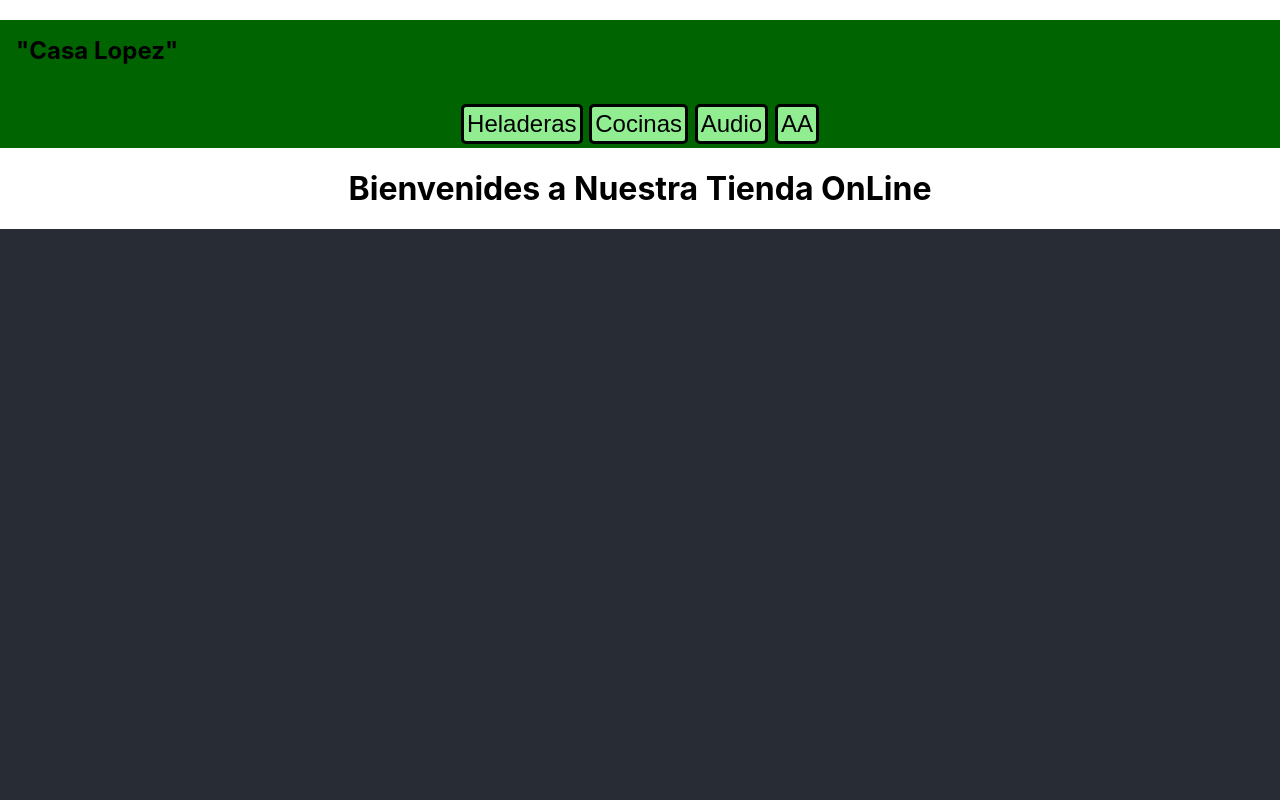
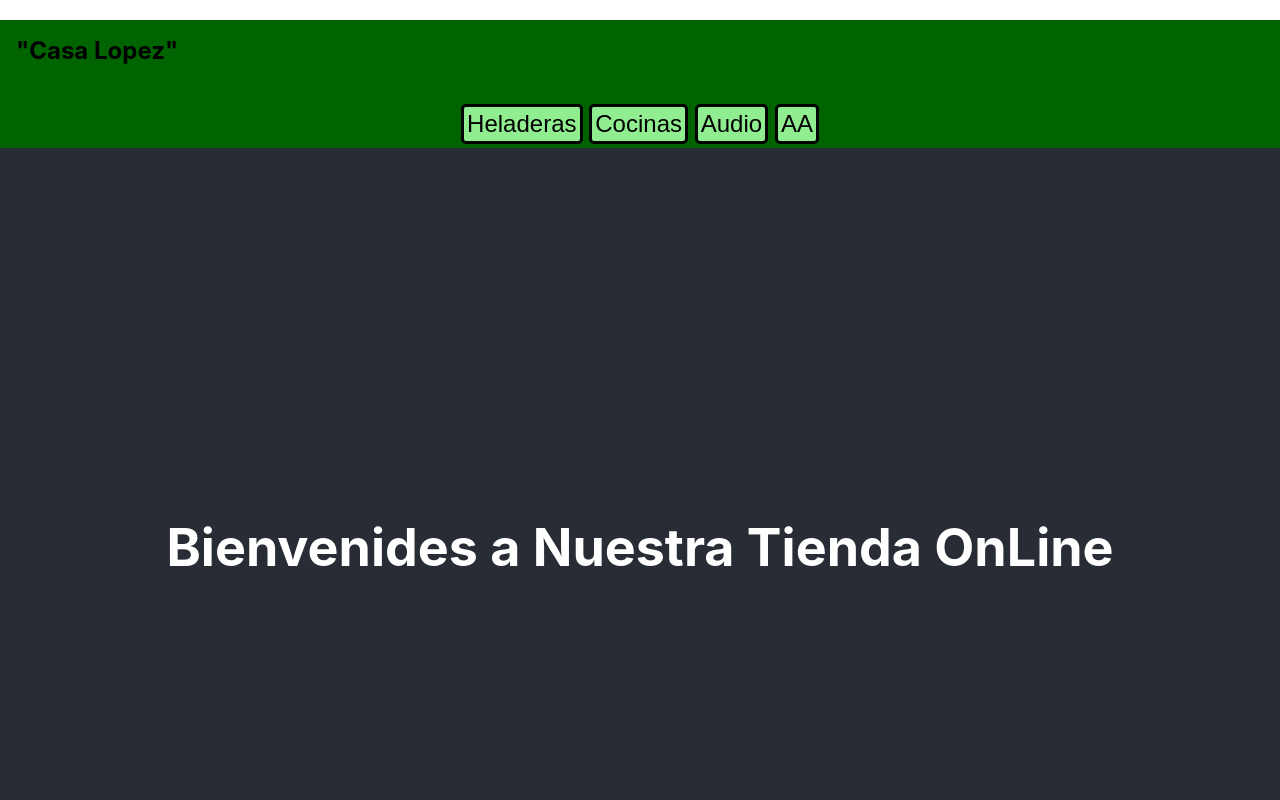
Before and after one commit to Nicolaslopez84/reporeactjs, a React (Create React App) app: page / in a window 1280 px wide. Shown: the top 800 px of the page. Built offline with nearby package versions, Linux system fonts and the light colour scheme.

Commit message:
segunda entrega 2.0

```diff
--- a/src/App.js
+++ b/src/App.js
@@ -9,8 +9,10 @@ function App() {
     <div className="App">
 
       <NavBar />
+
+      <header className="App-header">
+
       <ItemLists bienvenida="Bienvenides a Nuestra Tienda OnLine" />
-      <header className="App-header">
 
       </header>
     </div>
```
